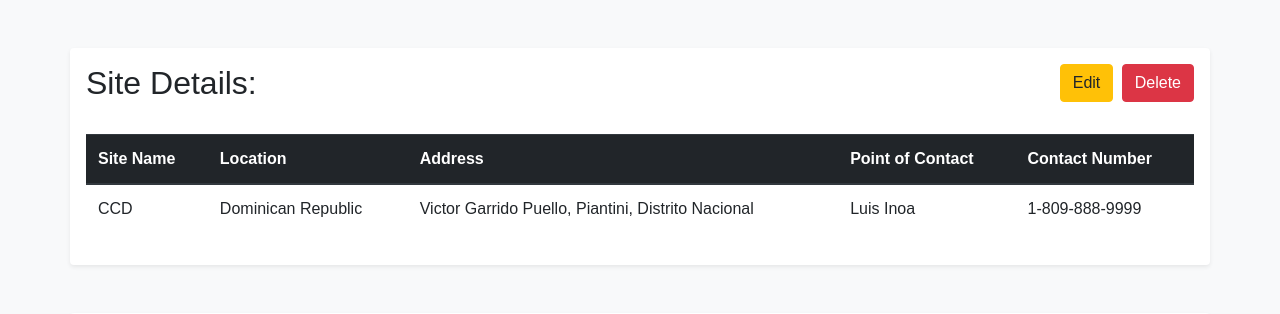
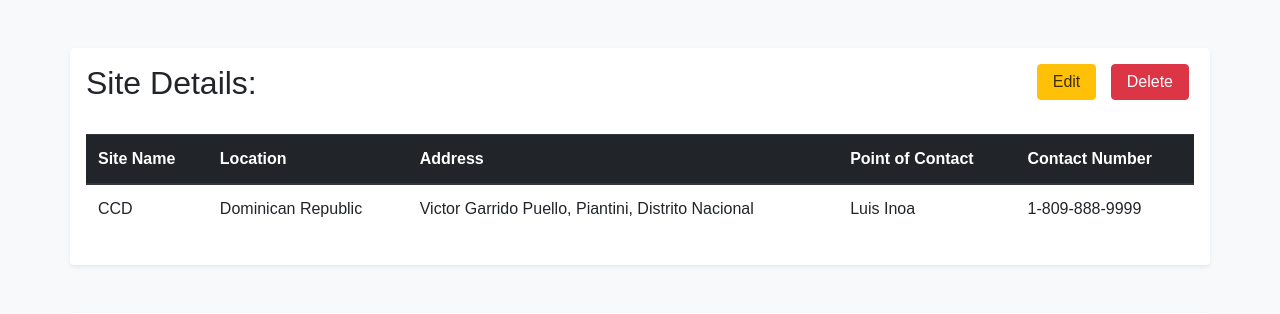
Before and after one commit to Franciscosencion/AutoNetWebPublic, a Django app: page /sites/6 in a window 1280 px wide. Shown: the part 56-370 px from the top of the page. Run offline with Django 3.2, Linux system fonts and the light colour scheme; a user stored in the database is signed in; data comes from the database, SQL or seed files in the repository; some libraries are stand-ins or nearby versions.

Commit message:
device_sn and model now in devices model. edited all btns in templates to point to form.css

```diff
--- a/main_app/models.py
+++ b/main_app/models.py
@@ -32,6 +32,8 @@ class Devices(models.Model):
                                     )
     device_name = models.CharField(max_length=100)
     device_ip = models.GenericIPAddressField()
+    device_model = models.CharField(max_length=100, null=True, blank=True)
+    device_sn = models.CharField(max_length=250, null=True, blank=True)
     uuid = models.UUIDField( #used by the API to look up the record
                             db_index=True,
                             default=uuid_lib.uuid4,
@@ -50,8 +52,7 @@ class Devices(models.Model):
         return reverse('main_app:devicedetail', kwargs={'pk': self.pk})
 
 class DeviceDetail (models.Model):
-    device_model = models.CharField(max_length=100, null=True)
-    device_sn = models.CharField(max_length=250, null=True)
+
     device_config = models.TextField(null=True)
     device_script = models.TextField(null=True)
     created_by = models.ForeignKey(settings.AUTH_USER_MODEL, related_name='createdby',
--- a/main_app/static/css/form.css
+++ b/main_app/static/css/form.css
@@ -79,11 +79,11 @@
 }
 
 #btn-edit {
-  background-color: #ffaa00;
-  color: white;
+  background-color: #ffc107;
+  color: #3f2f00;
   padding: 5px 15px;
   margin: 0px 5px;
-  border: 1px solid #ffaa00;
+  border: 1px solid #ffc107;
   border-radius: 4px;
 
 
--- a/main_app/templates/main_app/deviceconfig_view.html
+++ b/main_app/templates/main_app/deviceconfig_view.html
@@ -17,16 +17,18 @@
 
       }
     </style>
-    <div id="config-container" style="overflow:scroll; height:600px;">
+    <div id="config-container" >
 
-        <pre id="code-lines" class="prettyprint linenums Desert" >
+        <pre id="code-lines" class="prettyprint linenums Desert" style="overflow:scroll; height:600px;">
           {{deviceconfig.device_config}}
         </pre>
     </div>
     <br>
     <div >
       <p class="text-right  text-muted"><em>Created on [{{deviceconfig.config_created}} UTC] by </em><strong>{{deviceconfig.created_by.username}}</strong></p>
+      {%if deviceconfig.last_modify%}
       <p class="text-right  text-muted"><em>Last modified on [{{deviceconfig.last_modify}} UTC] by </em><strong>{{deviceconfig.modified_by.username}}</strong></p>
+      {%endif%}
     </div>
     <div>
       <a href="{% url 'main_app:devicedetail' pk=deviceconfig.pk%}"><button class="btn_class" id="btn-back" type="button">Back</button></a>
--- a/main_app/templates/main_app/devices_detail.html
+++ b/main_app/templates/main_app/devices_detail.html
@@ -27,8 +27,8 @@
     <tr>
       <td>{{device_detail.device_name}}</td>
       <td>{{device_detail.device_ip}}</td>
-      <td>{{device_detail.config.device_model}}</td>
-      <td>{{device_detail.config.device_sn}}</td>
+      <td>{{device_detail.device_model}}</td>
+      <td>{{device_detail.device_sn}}</td>
       <td>{{device_detail.site.site_name}}</td>
       <td><a href="config/{{device_detail.id}}" style="padding:20px">Config</a><a href="{{device_detail.device_ip}}&{{device_detail.id}}"><button type="button" class="btn btn-outline-success"><i class="material-icons" style="font-size:20px;color:green">sync</i></button></a></td>
       <td><a href="script/{{device_detail.id}}" style="padding:20px">Script</a><button type="button" class="btn btn-outline-success"><i class="material-icons" style="font-size:20px;color:green">sync</i></button></td>
--- a/main_app/templates/main_app/devices_list.html
+++ b/main_app/templates/main_app/devices_list.html
@@ -8,7 +8,7 @@
   <div class="container shadow-sm p-3 mb-5 bg-white rounded">
       <div class="container">
         <a class="" href="{% url 'main_app:createdevice' %}">
-          <input class="btn btn-success float-right" type="submit" value="Create">
+          <input class="float-right" id="btn-save" type="submit" value="Create">
         </a>
       </div>
       <div class="">
--- a/main_app/templates/main_app/devicescript_view.html
+++ b/main_app/templates/main_app/devicescript_view.html
@@ -12,7 +12,7 @@
     </div>
     <br>
     <div>
-      <a href="{% url 'main_app:devicedetail' pk=devicescript.pk%}"><button class="btn btn-primary" type="button">Back</button></a>
+      <a href="{% url 'main_app:devicedetail' pk=devicescript.pk%}"><button class="btn-class" id="btn-back" type="button">Back</button></a>
     </div>
     <br>
   </div>
--- a/main_app/templates/main_app/sites_confirm_delete.html
+++ b/main_app/templates/main_app/sites_confirm_delete.html
@@ -7,8 +7,8 @@
     {% csrf_token %}
     <br>
     <p>Are you sure you want to delete {{site.site_name}}?</p>
-    <a href="{% url 'main_app:sitesdetail' pk=site.id%}"><input class="btn btn-primary" type="button" value="Cancel"></a>
-    <input class="btn btn-danger" type="submit" value="Delete">
+    <a href="{% url 'main_app:sitesdetail' pk=site.id%}"><input class="btn-class" id="btn-cancel" type="button" value="Cancel"></a>
+    <input class="btn-class" id="btn-delete" type="submit" value="Delete">
 
   </form>
 </div>
--- a/main_app/templates/main_app/sites_detail.html
+++ b/main_app/templates/main_app/sites_detail.html
@@ -5,10 +5,10 @@
 <div class="container shadow-sm p-3 mb-5 bg-white rounded">
   <div class="float-right">
     <a href="{% url 'main_app:updatesite' pk=sites_detail.id%}">
-      <button class="btn btn-warning mr-1"type="submit">Edit</button>
+      <button class="btn-class" id="btn-edit" type="submit">Edit</button>
     </a>
     <a href="{% url 'main_app:deletesite' pk=sites_detail.id%}">
-      <button class="btn btn-danger"type="submit">Delete</button>
+      <button class="btn-class" id="btn-delete" type="submit">Delete</button>
     </a>
   </div>
   <h2>Site Details:</h2>
--- a/main_app/templates/main_app/sites_list.html
+++ b/main_app/templates/main_app/sites_list.html
@@ -5,7 +5,7 @@
   <div class="container shadow-sm p-3 mb-5 bg-white rounded">
     <div class="container">
       <a href="{% url 'main_app:createsite' %}">
-        <input class="btn btn-success  float-right" type="submit" value="Create">
+        <input class="btn-class float-right" id="btn-save" type="submit" value="Create">
       </a>
     </div>
     <div class="">
--- a/main_app/views.py
+++ b/main_app/views.py
@@ -133,8 +133,6 @@ def sync_configuration(request, deviceip, deviceid):
     success_url = f'devices/{deviceid}'
     try:
         user = request.user
-        print(user.password)
-
         sync_config(deviceip, deviceid, user)
         messages.add_message(
             request, messages.SUCCESS, f'Configuration has been synced')
@@ -142,7 +140,7 @@ def sync_configuration(request, deviceip, deviceid):
                                         kwargs={'pk': deviceid}))
     except ConnectionError:
         messages.add_message(
-            request, messages.WARNING, 'Unable to connect to device')
+            request, messages.ERROR, f'IP {deviceip} unreachable')
         return HttpResponseRedirect(reverse(f'main_app:devicedetail',
                                         kwargs={'pk': deviceid}))
     except AuthenticationError:
```
Also changed, not shown: script/pullconfig_script.py (+11 -7 lines), db.sqlite3, main_app/migrations/0024_auto_20190605_1833.py (added), main_app/migrations/0025_auto_20190605_1841.py (added).
